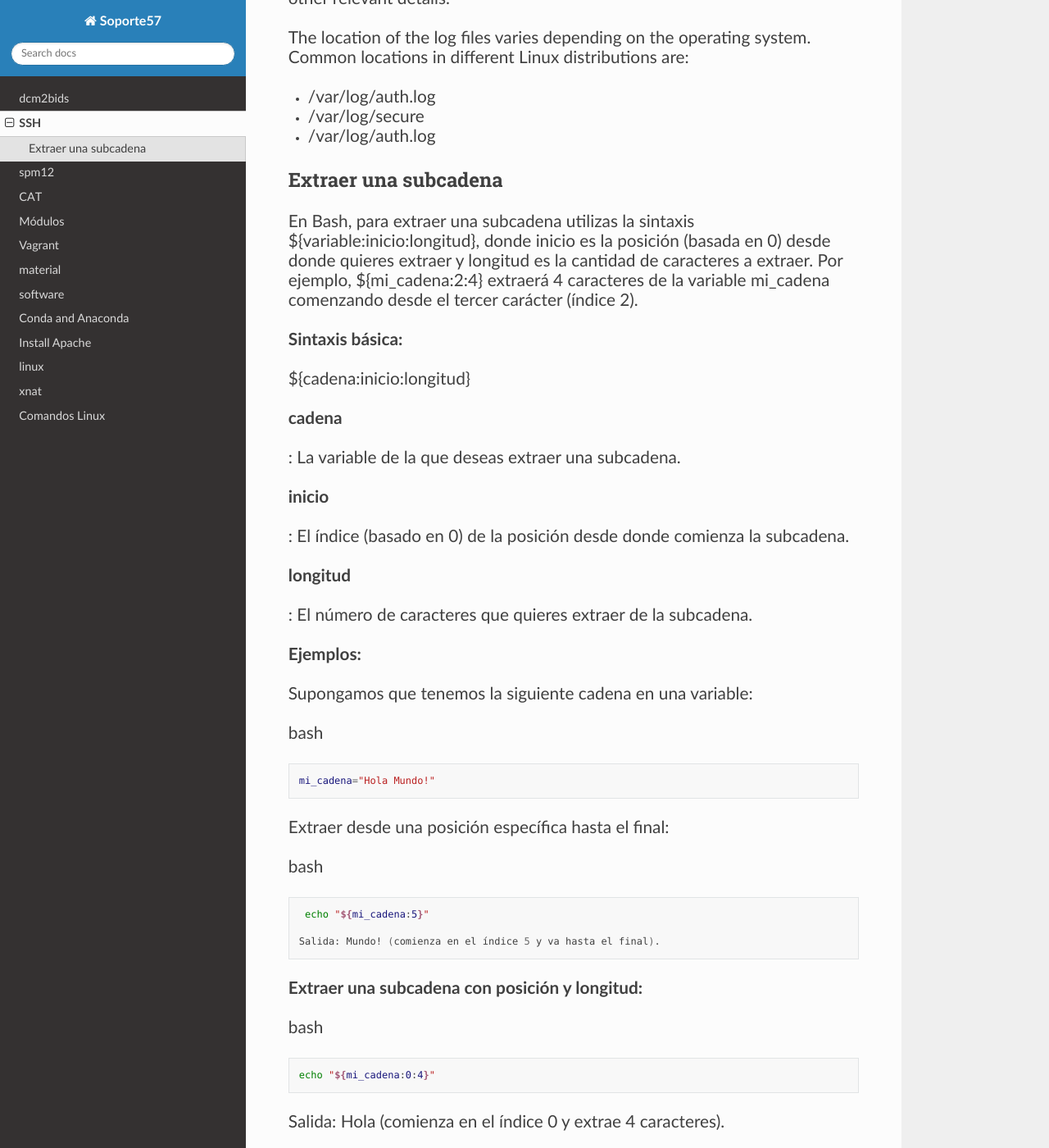
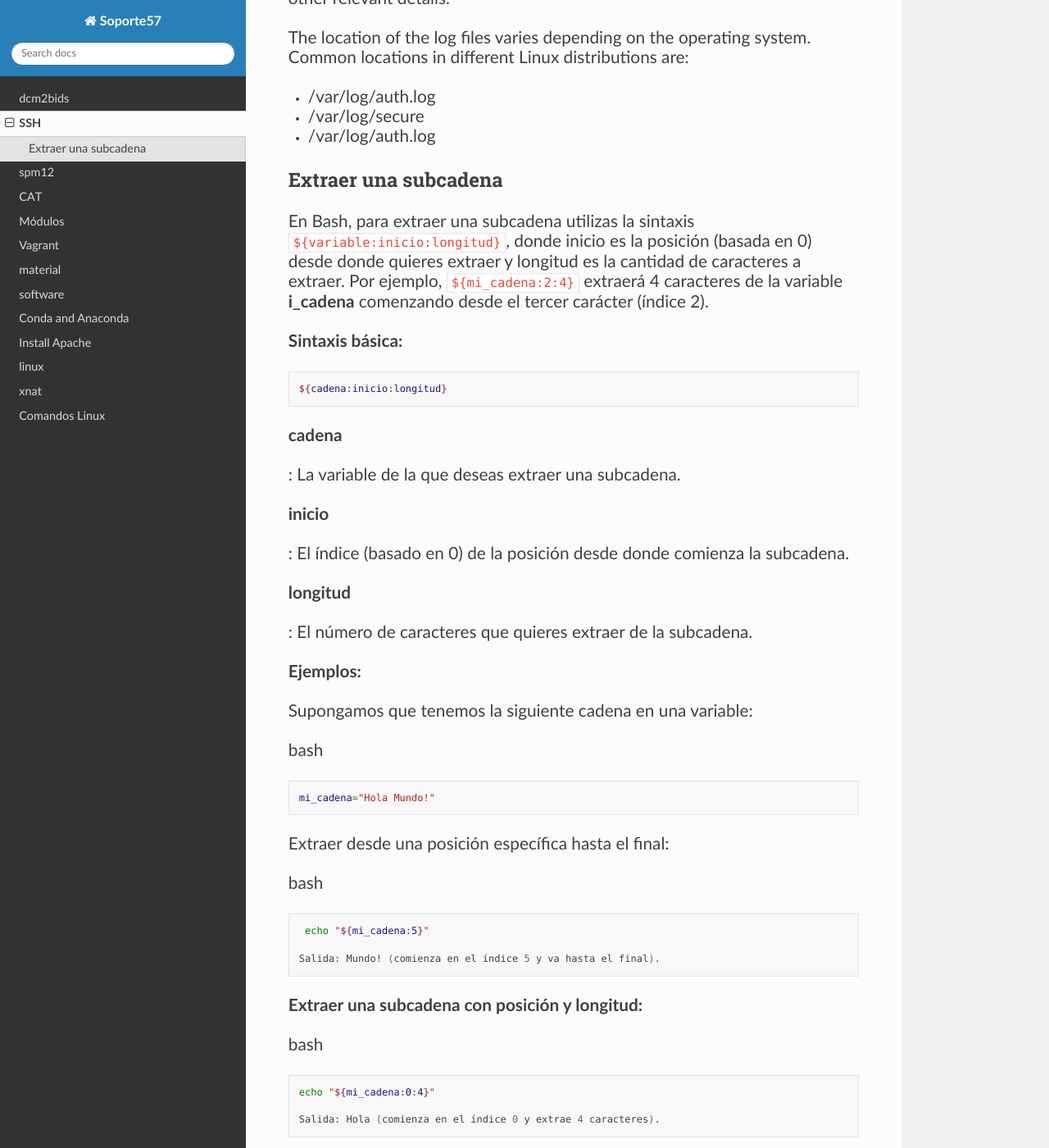
Before and after one commit to matecom57/santosg57-soporte, a Sphinx documentation site: the page built from docs/source/ssh.rst, in a window 1280 px wide and 1400 px high, scrolled down 1667 px. Shown: the whole window at 82% size. Built offline with Sphinx 7.4.7 and the Read the Docs theme 3.1.0, drawn with Linux system fonts in a browser that asks for light colours; some of the changed text lies outside the part shown.

```diff
--- a/docs/source/ssh.rst
+++ b/docs/source/ssh.rst
@@ -81,13 +81,17 @@ The location of the log files varies depending on the operating system. Common l
 Extraer una subcadena
 ---------------------
 
-En Bash, para extraer una subcadena utilizas la sintaxis ${variable:inicio:longitud}, donde inicio es la posición
+En Bash, para extraer una subcadena utilizas la sintaxis ``${variable:inicio:longitud}``, donde inicio es la
+posición
 (basada en 0) desde donde quieres extraer y longitud es la cantidad de caracteres a extraer. Por ejemplo,
-${mi_cadena:2:4} extraerá 4 caracteres de la variable mi_cadena comenzando desde el tercer carácter (índice 2).
+``${mi_cadena:2:4}`` extraerá 4 caracteres de la variable **i_cadena** comenzando desde el tercer carácter (índice
+2).
 
 **Sintaxis básica:**
 
-${cadena:inicio:longitud}
+.. code:: Bash
+
+   ${cadena:inicio:longitud}
 
 **cadena**
 
@@ -129,7 +133,7 @@ bash
 
    echo "${mi_cadena:0:4}"
 
-Salida: Hola (comienza en el índice 0 y extrae 4 caracteres).
+   Salida: Hola (comienza en el índice 0 y extrae 4 caracteres).
 
 **Extraer solo un carácter:**
 
@@ -139,7 +143,7 @@ Salida: Hola (comienza en el índice 0 y extrae 4 caracteres).
 
    echo "${mi_cadena:6:1}"
 
-Salida: M (comienza en el índice 6 y extrae 1 carácter).
+   Salida: M (comienza en el índice 6 y extrae 1 carácter).
 
 **Consideraciones:**
 
```
